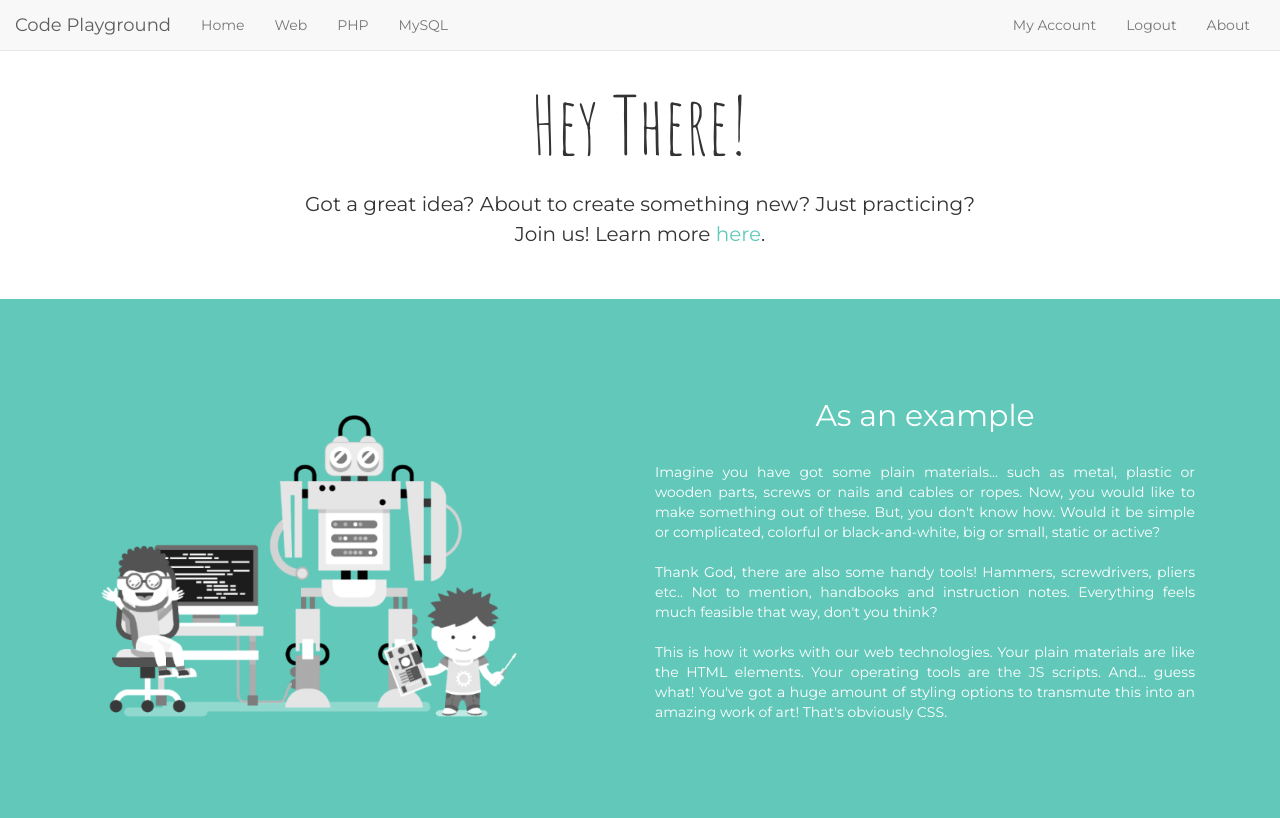
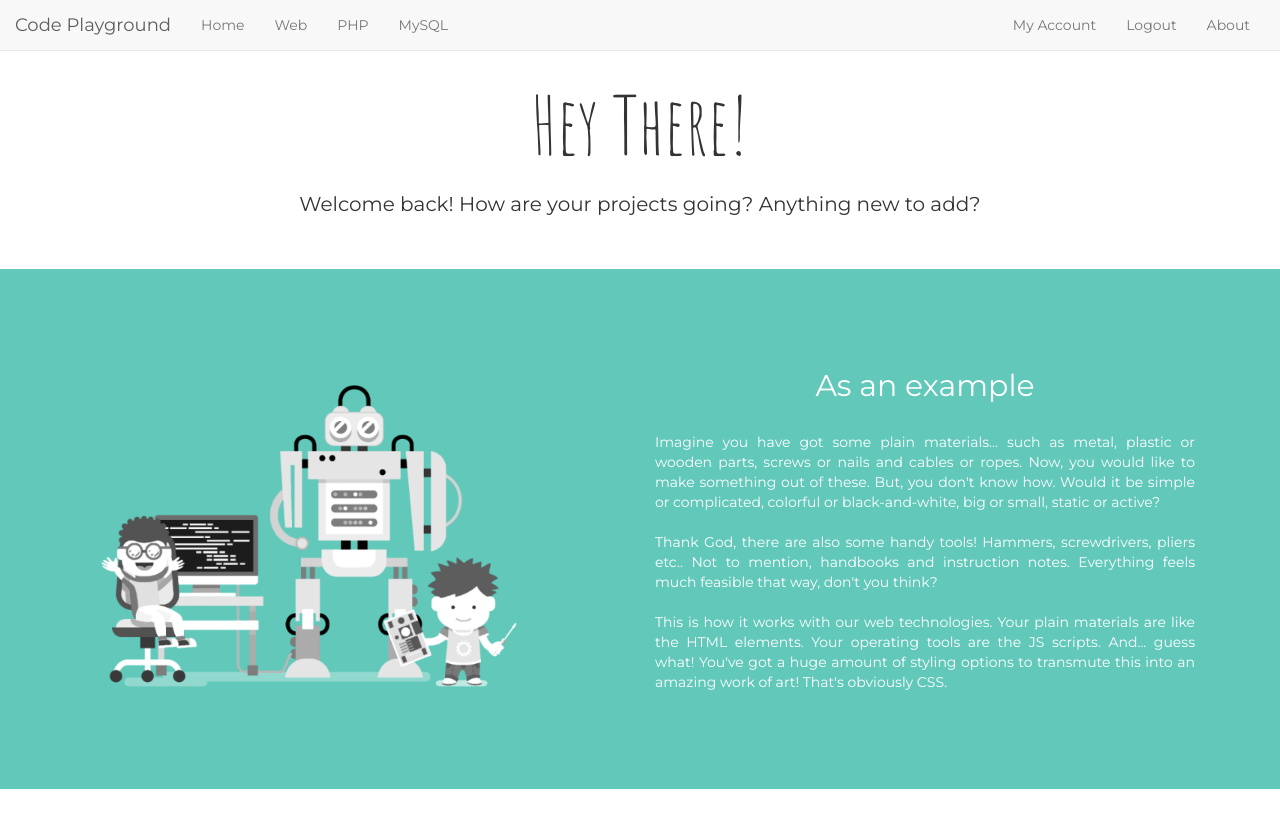
Before and after one commit to anna-petrikoglou/Code-Playground, a PHP site: page /index.php in a window 1280 px wide. Shown: the top 818 px of the page. Run offline with PHP 8.4, Linux system fonts and the light colour scheme; the visitor is signed in with stand-in values (Sample User, id 1).

Commit message:
create content

```diff
--- a/includes/header.php
+++ b/includes/header.php
@@ -3,7 +3,13 @@
     <!--<time datetime="2018-04-20T12:15:50+00:00">April 20, 2018</time>-->
       <div class="col-md-12 intro">
         <h1>Hey there!</h1>
-        <h4>Got a great idea? About to create something new? Just practicing?<br>Join us! Learn more <a href="#" class="basic-color">here</a>.</h4>
+        <?php
+          if (isset($_SESSION['u_id'])) {
+            echo '<h4>Welcome back! How are your projects going? Anything new to add?</h4>';
+          } else {
+            echo '<h4>Got a great idea? About to create something new? Just practicing?<br>Join us! Learn more <a href="#" class="basic-color">here</a>.</h4>';
+          }
+        ?>
       </div>
   </div>
 </header>
```
